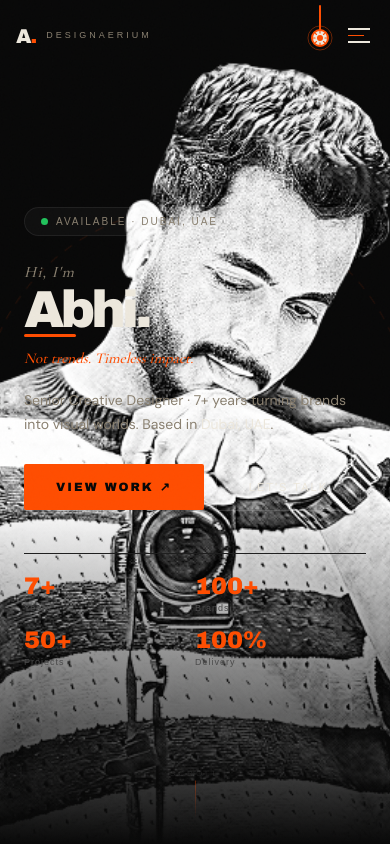
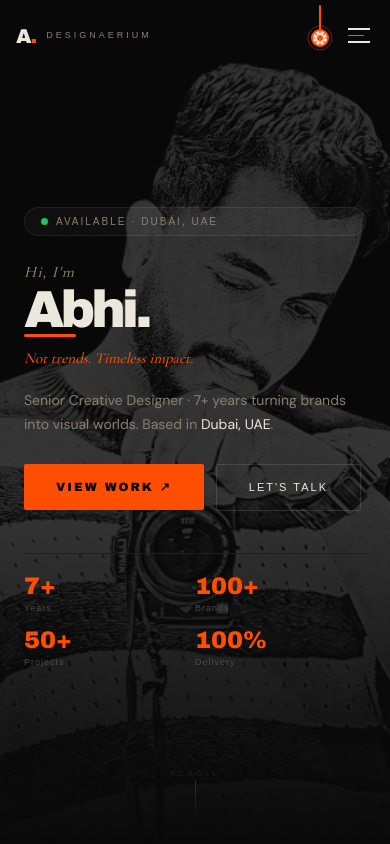
Before and after one commit to Artificer-cloud/adesignaerium, a Next.js app: page / in a window 390 px wide. Shown: the top 844 px of the page. Built offline with nearby package versions, Linux system fonts and the light colour scheme; a web font is replaced by a local one.

Commit message:
Fix mobile hero photo overlay

```diff
--- a/src/app/page.tsx
+++ b/src/app/page.tsx
@@ -260,7 +260,9 @@ export default function HomePage() {
               style={{objectFit:'cover',objectPosition:'center 15%',zIndex:1}}
               onError={()=>{}}
             />
-            <div style={{position:'absolute',bottom:0,left:0,right:0,height:'40%',background:'linear-gradient(to bottom, transparent, var(--ink))',zIndex:2,pointerEvents:'none'}}/>
+            {/* Full dark overlay — only strong on mobile via CSS */}
+            <div className="portrait-overlay" style={{position:'absolute',inset:0,background:'rgba(8,8,8,0)',zIndex:2,pointerEvents:'none',transition:'background 0.3s'}}/>
+            <div style={{position:'absolute',bottom:0,left:0,right:0,height:'40%',background:'linear-gradient(to bottom, transparent, var(--ink))',zIndex:3,pointerEvents:'none'}}/>
             <div className="animate-float hide-mobile" style={{position:'absolute',bottom:'12%',left:'-8%',zIndex:3,background:'rgba(255,77,0,0.12)',border:'1px solid rgba(255,77,0,0.3)',borderRadius:'100px',padding:'6px 16px',fontFamily:'var(--font-mono)',fontSize:'9px',letterSpacing:'2px',color:'var(--orange)',whiteSpace:'nowrap'}}>
               CREATIVE DIRECTOR
             </div>
@@ -372,6 +374,13 @@ export default function HomePage() {
         .skill-cell:hover { background: rgba(255,77,0,0.04); }
         @media (max-width: 640px) {
           .hide-mobile { display: none !important; }
+          /* Strong dark overlay on mobile to suppress photo */
+          .portrait-overlay {
+            background: rgba(8,8,8,0.82) !important;
+          }
+          [data-theme="light"] .portrait-overlay {
+            background: rgba(246,238,227,0.85) !important;
+          }
         }
 
         /* Spinning badge */
@@ -440,7 +449,7 @@ export default function HomePage() {
             width: 100% !important;
             height: 100% !important;
             aspect-ratio: unset !important;
-            opacity: 0.08;
+            opacity: 0.06;
             z-index: 0;
             border-radius: 0;
             pointer-events: none;
```
